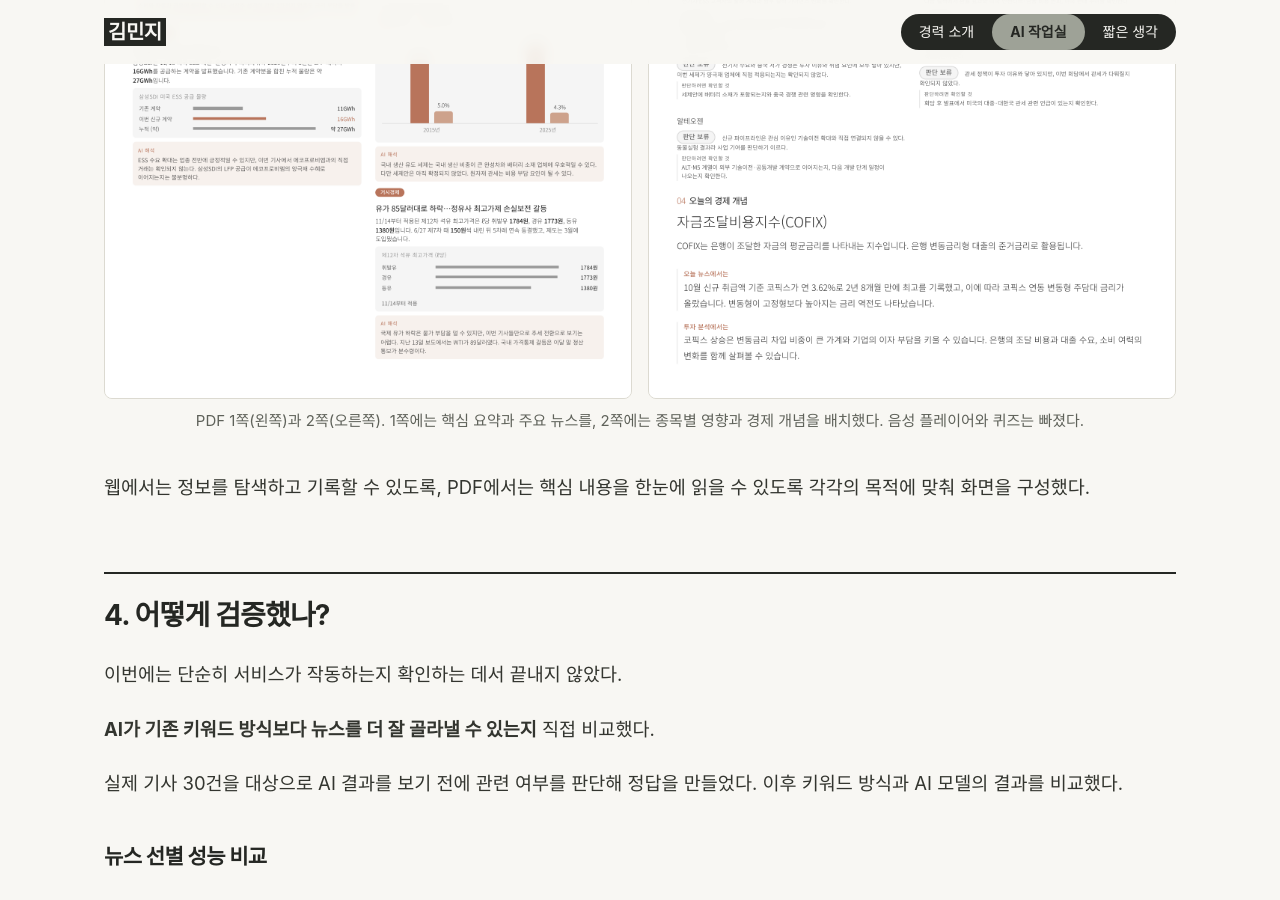
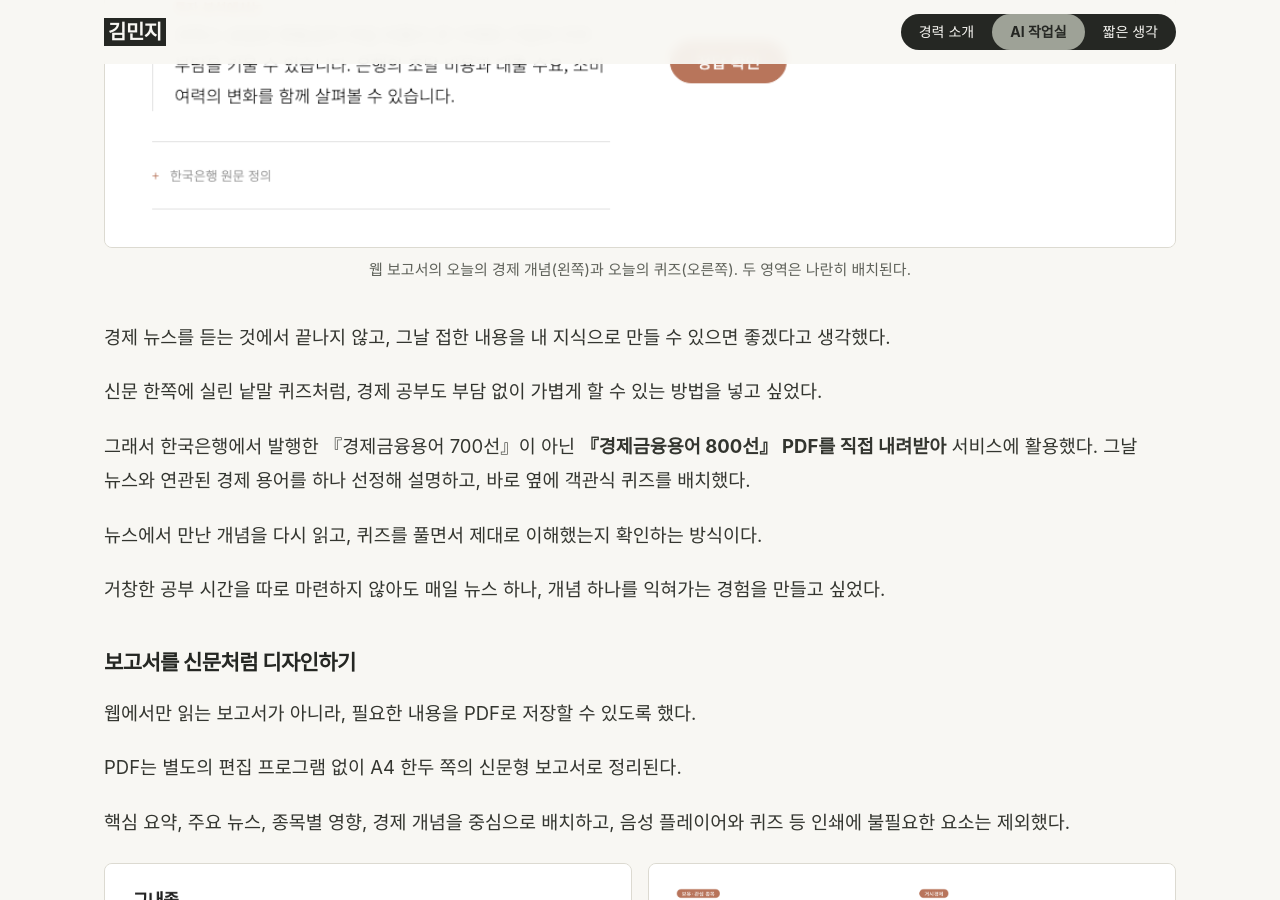
Before and after one commit to k-im-rose/k-im-rose.github.io, a Jekyll site: the page built from _posts/2026-11-23-geunaejong.md, in a window 1280 px wide and 900 px high, scrolled down 6983 px. Built offline with Jekyll 4.4.1, drawn with Linux system fonts in a browser that asks for light colours; some web fonts are replaced.

Commit message:
AI 작업실: 그내종 글에 오늘의 경제 개념과 퀴즈 소제목과 캡처 추가
Co-Authored-By: Claude Haiku 5.5 <noreply@anthropic.com>

```diff
--- a/_posts/2026-11-23-geunaejong.md
+++ b/_posts/2026-11-23-geunaejong.md
@@ -88,6 +88,23 @@ summary: "내 투자 이유를 기준으로 경제 뉴스를 고르고, 음성
   <figcaption>웹 보고서 상단. 핵심 요약과 주요 뉴스가 먼저 나오고, 종목별 영향과 AI 해석이 이어진다. 음성 플레이어도 함께 있다.</figcaption>
 </figure>
 
+### 오늘의 경제 개념과 퀴즈
+
+<figure class="shot">
+  <img src="/assets/images/geunaejong/geunaejong-5-concept-quiz.png" alt="그내종 웹 보고서의 오늘의 경제 개념과 오늘의 퀴즈 영역. 왼쪽에는 COFIX 설명과 오늘 뉴스 연결이, 오른쪽에는 객관식 퀴즈와 정답 확인 버튼이 나란히 있다" loading="lazy">
+  <figcaption>웹 보고서의 오늘의 경제 개념(왼쪽)과 오늘의 퀴즈(오른쪽). 두 영역은 나란히 배치된다.</figcaption>
+</figure>
+
+경제 뉴스를 듣는 것에서 끝나지 않고, 그날 접한 내용을 내 지식으로 만들 수 있으면 좋겠다고 생각했다.
+
+신문 한쪽에 실린 낱말 퀴즈처럼, 경제 공부도 부담 없이 가볍게 할 수 있는 방법을 넣고 싶었다.
+
+그래서 한국은행에서 발행한 『경제금융용어 700선』이 아닌 **『경제금융용어 800선』 PDF를 직접 내려받아** 서비스에 활용했다. 그날 뉴스와 연관된 경제 용어를 하나 선정해 설명하고, 바로 옆에 객관식 퀴즈를 배치했다.
+
+뉴스에서 만난 개념을 다시 읽고, 퀴즈를 풀면서 제대로 이해했는지 확인하는 방식이다.
+
+거창한 공부 시간을 따로 마련하지 않아도 매일 뉴스 하나, 개념 하나를 익혀가는 경험을 만들고 싶었다.
+
 ### 보고서를 신문처럼 디자인하기
 
 웹에서만 읽는 보고서가 아니라, 필요한 내용을 PDF로 저장할 수 있도록 했다.
```
Also changed, not shown: assets/images/geunaejong/geunaejong-5-concept-quiz.png (added).
